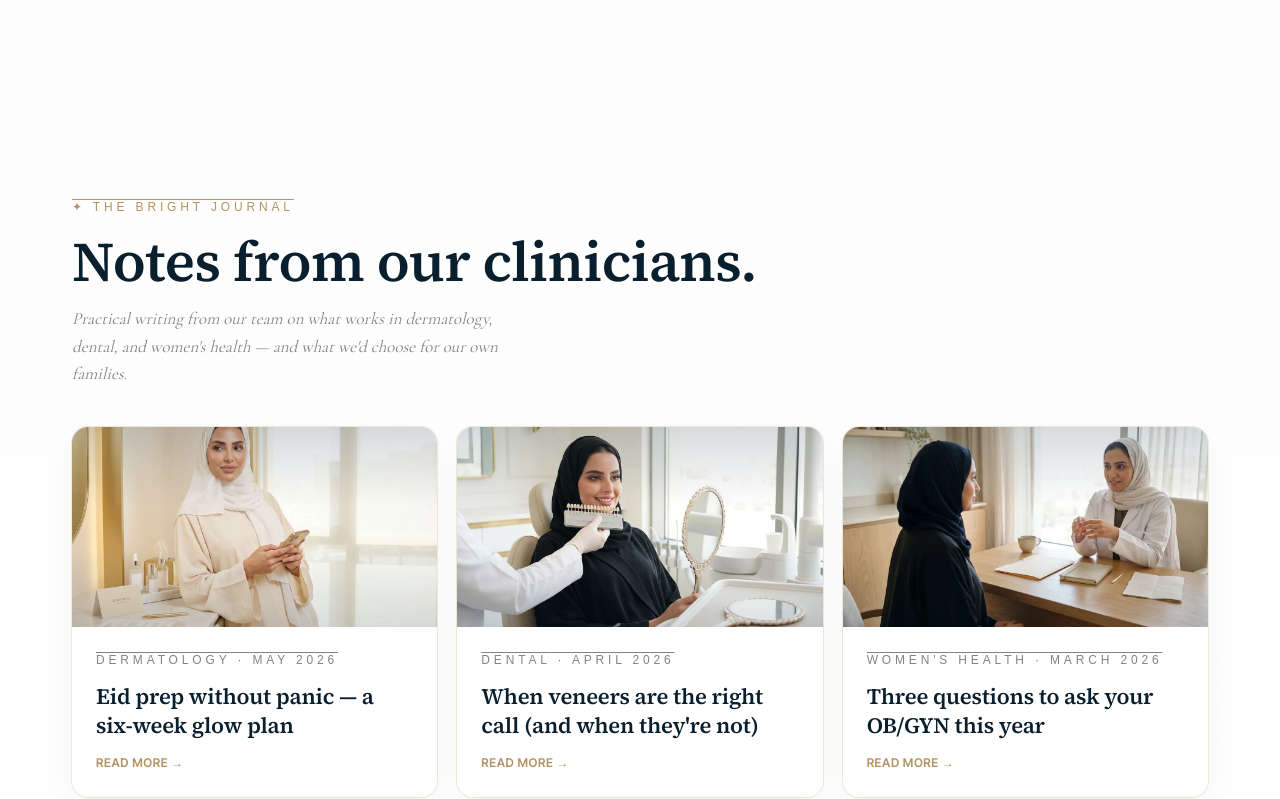
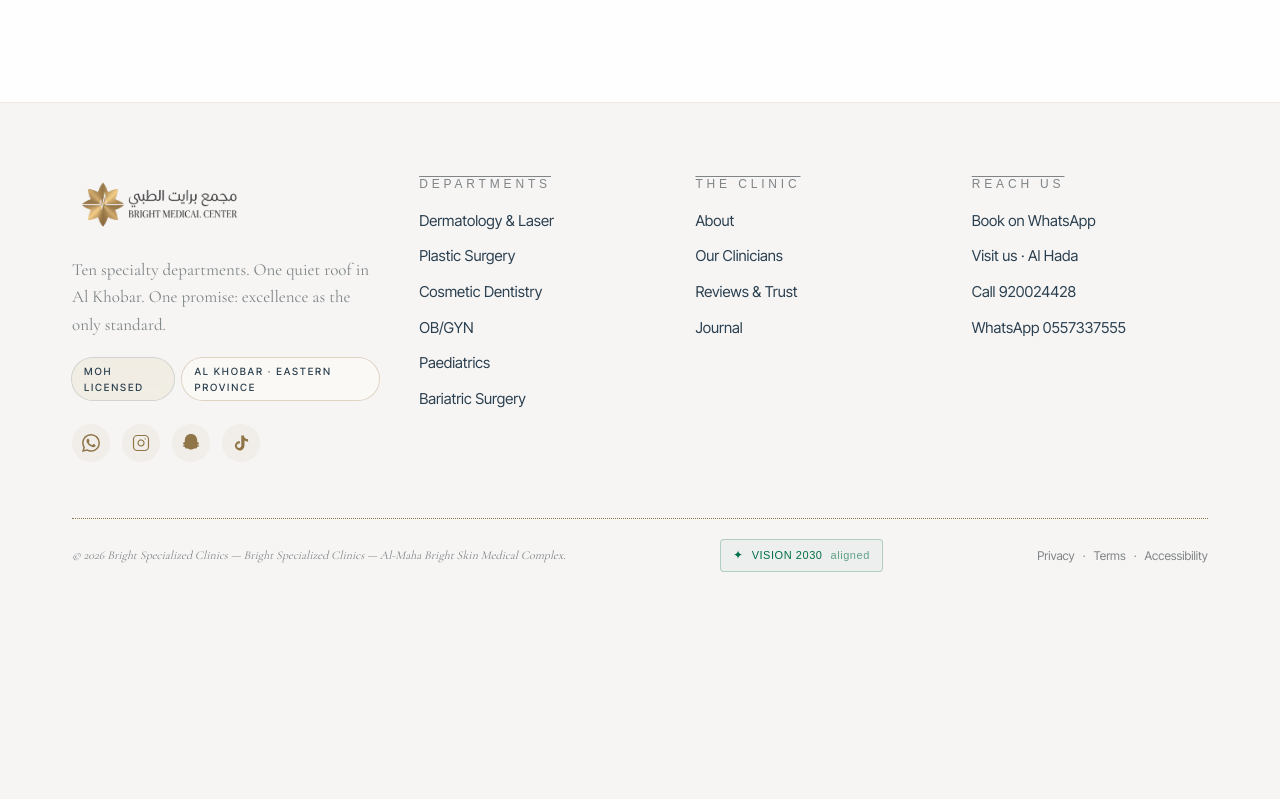
Before and after one commit to sabilox60-byte/bright-al-ahsa-clinic, a Next.js app: page / in a window 1280 px wide. Shown: the part 7518-8317 px from the top of the page. After the commit the page ends 8122 px from the top, so only its background shows below. Built offline with nearby package versions, Linux system fonts and the light colour scheme; no server answers; a web font is replaced by a local one.

Commit message:
chore(khobar/home): remove Journal section from homepage — scale-friendly demo footprint

```diff
--- a/app/page.tsx
+++ b/app/page.tsx
@@ -10,7 +10,6 @@
 import Team from "@/components/Team";
 import BookCta from "@/components/BookCta";
 import Faq from "@/components/Faq";
-import Journal from "@/components/Journal";
 import Footer from "@/components/Footer";
 
 export default function Home() {
@@ -29,7 +28,6 @@
         <Team />
         <BookCta />
         <Faq />
-        <Journal />
       </main>
       <Footer />
     </>
```
